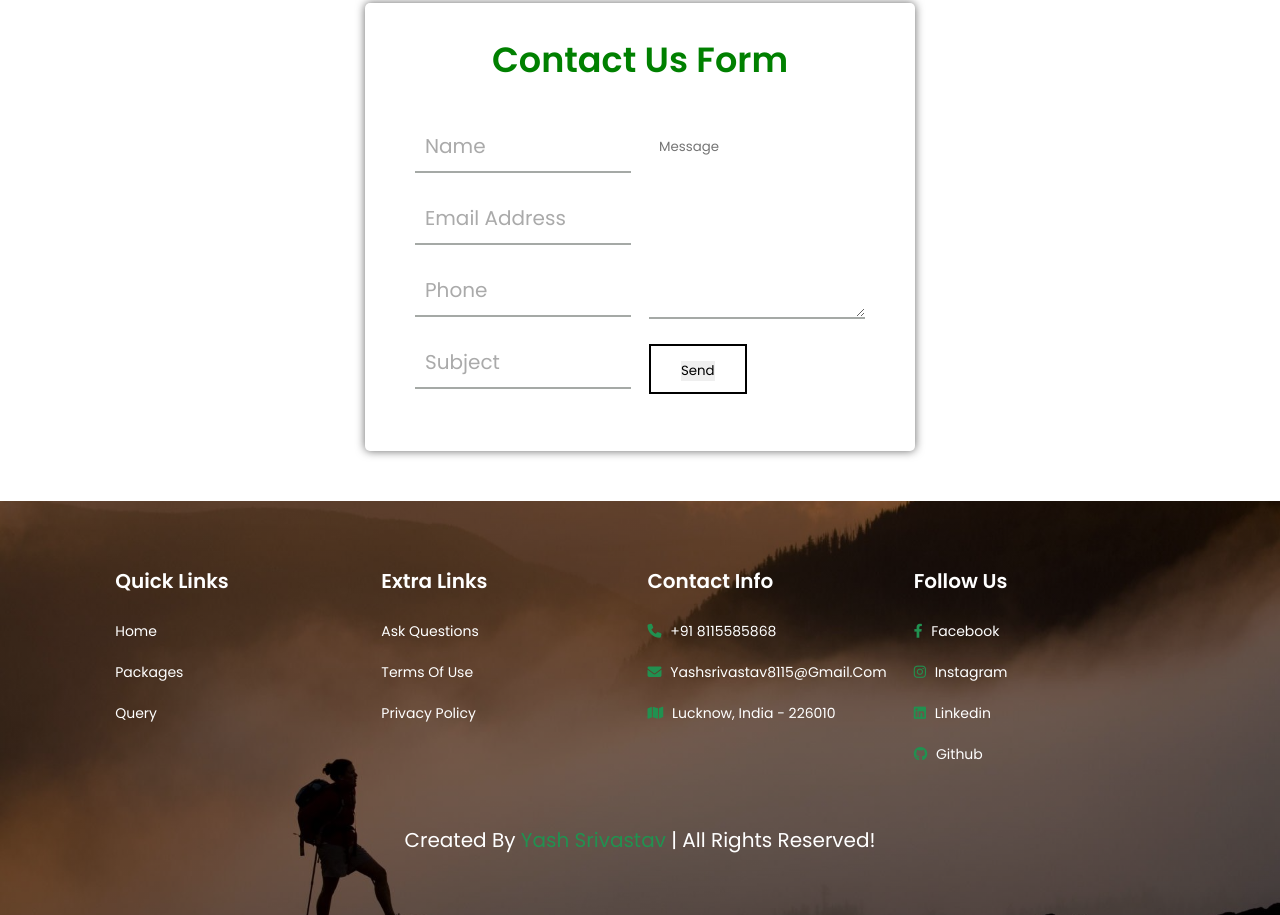
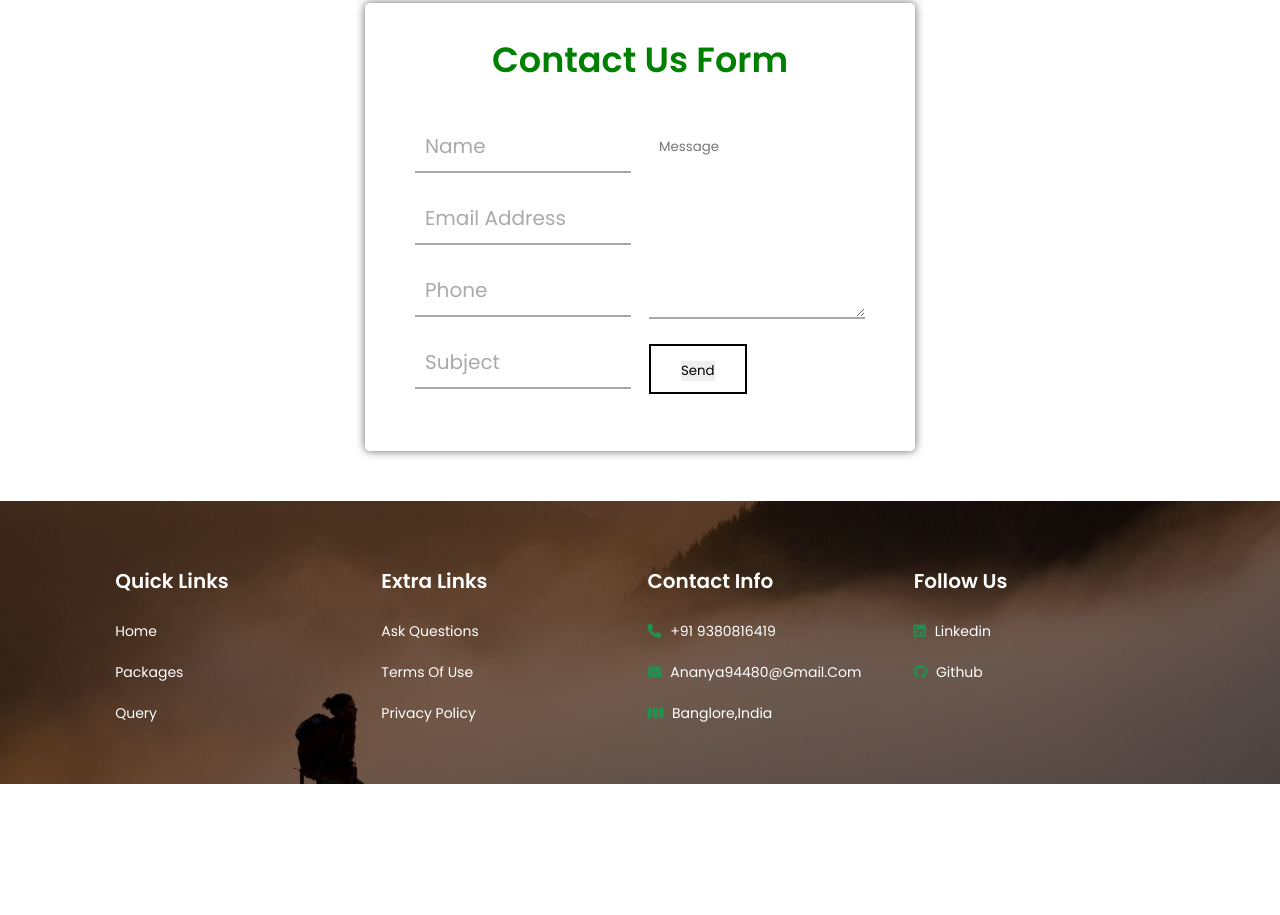
Before and after one commit to Ananyapkumar/travel, a plain HTML site: page Main.html in a window 1280 px wide. Shown: the part 3015-3930 px from the top of the page. After the commit the page ends 3799 px from the top, so only its background shows below. Drawn offline with Linux system fonts and the light colour scheme.

Commit message:
Update Main.html

```diff
--- a/Main.html
+++ b/Main.html
@@ -198,24 +198,19 @@
                 <a href="#">terms of use</a>
                 <a href="#">privacy policy</a>
             </div>
-
-            <div class="box">
+     <div class="box">
                 <h3>contact info</h3>
-                <a href="tel:+918115585868"> <i class="fas fa-phone"></i> +91 8115585868 </a>
-                <a href="mailto: yashsrivastav8115@gmail.com"> <i class="fas fa-envelope"></i> yashsrivastav8115@gmail.com </a>
-                <a href="#"> <i class="fas fa-map"></i> Lucknow, india - 226010 </a>
+                <a href="tel:+919380816419"> <i class="fas fa-phone"></i> +91 9380816419 </a>
+                <a href="mailto:ananya94480@gmail.com "> <i class="fas fa-envelope"></i> ananya94480@gmail.com </a>
+                <a href="#"> <i class="fas fa-map"></i> Banglore,India</a>
             </div>
 
             <div class="box">
                 <h3>follow us</h3>
-                <a href="https://www.facebook.com/yash.srivastav0"> <i class="fab fa-facebook-f"></i> facebook </a>
-                <a href="https://www.instagram.com/yash_srivastav_"> <i class="fab fa-instagram"></i> instagram </a>
-                <a href="https://www.linkedin.com/in/yash-srivastav/"> <i class="fab fa-linkedin"></i> linkedin </a>
-                <a href="https://github.com/Yash-srivastav16"> <i class="fab fa-github"></i> github </a>
+
+                <a href="https://www.linkedin.com/in/ananya-p-kumar-947233218/"> <i class="fab fa-linkedin"></i> linkedin </a>
+                <a href="https://github.com/Ananyapkumar"> <i class="fab fa-github"></i> github </a>
             </div>
-        </div>
-        <div class="credit">created by <span>yash srivastav</span> | all rights reserved!</div>
-    </section>
     <!-- footer section ends -->
     <script src="js/script.js"></script>
 </body>
```
